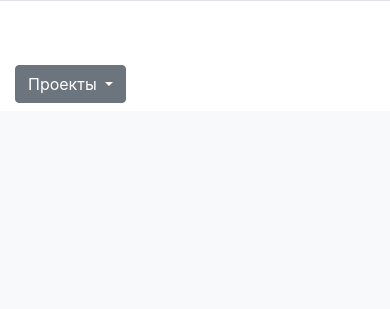
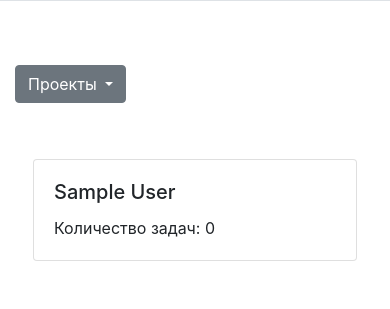
Before and after one commit to CtasBr/add_crm, a Django app: page /schedule/ in a window 390 px wide; the page is wider, and only the part inside the window is pictured. Shown: the part 784-1093 px from the top of that part. Before the commit the page ends 887 px from the top of that part, so only its background shows below. Run offline with Django 4.2, Linux system fonts and the light colour scheme; tables that the repository leaves empty hold one stand-in row (values such as "Sample post"); some libraries are stand-ins or nearby versions.

Commit message:
Users stats

```diff
--- a/add_crm/crm/views.py
+++ b/add_crm/crm/views.py
@@ -255,12 +255,23 @@ def schedule(request):
                     calendar[i][j].append(False)
             except IndexError:
                 continue
+
+    users_info = []
+    users = User.objects.all()
+
+    for u in users:
+        tasks = Task.objects.filter(executors_id=u.id).filter(is_done=False)
+        users_info.append([u, len(tasks), tasks])
+
+
     data = {"calendar": calendar,
             "date": [int(r_year), int(r_month)],
             "gant": gant_data,
             "gant_height": gant_height,
-            "lvl": lvl_name
+            "lvl": lvl_name,
+            "users": users_info,
             }
+
     return render(request, 'schedule.html', data)
 
 
--- a/add_crm/templates/schedule.html
+++ b/add_crm/templates/schedule.html
@@ -136,6 +136,19 @@
     </div>
 
     <div id="chart_div"></div>
+
+    <div class="row">
+        {% for u in users %}
+        <div class="col-md-6 mt-5 mb-5">
+            <div class="card mx-auto" style="width: 90%;">
+                <div class="card-body">
+                    <h5 class="card-title">{{u.0.name}}</h5>
+                    <p class="card-text">Количество задач: {{u.1}}</p>
+                </div>
+            </div>
+        </div>
+        {% endfor %}
+    </div>
 </div>
 
 {% endblock content %}
```
